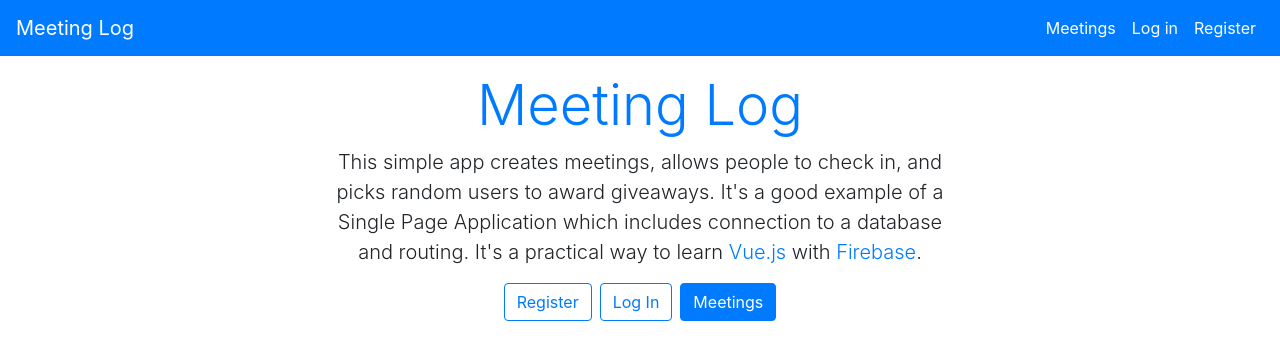
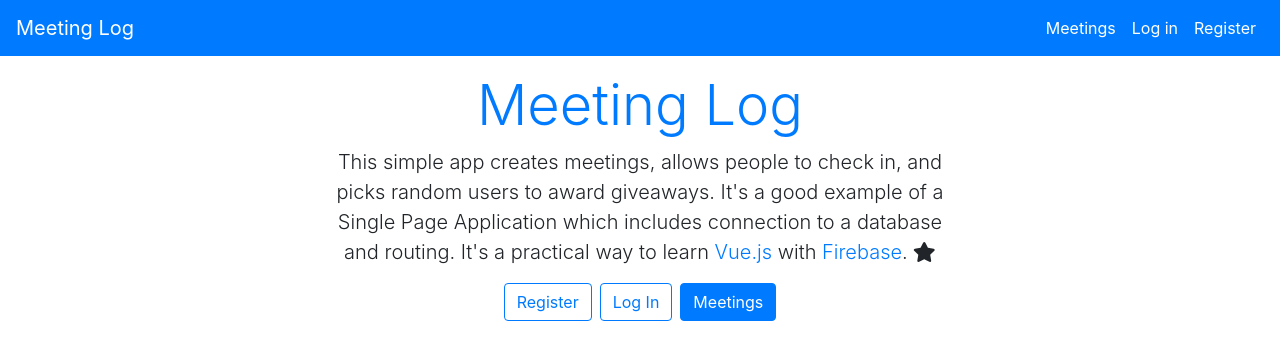
Before and after one commit to afolabiopakunle/errand-webapp, a Vue app: page / in a window 1280 px wide. Shown: the top 360 px of the page. Built offline with nearby package versions, Linux system fonts and the light colour scheme.

Commit message:
font awesome imported

```diff
--- a/src/main.js
+++ b/src/main.js
@@ -1,6 +1,15 @@
 import Vue from "vue";
 import App from "./App.vue";
 import router from "./router";
+
+import { library } from "@fortawesome/fontawesome-svg-core"
+
+import {
+  faTrash, faLink, faListUl, faRandom, faUndo, faStar, faEnvelope,
+} from "@fortawesome/free-solid-svg-icons";
+
+library.add(faTrash, faLink, faListUl, faRandom, faUndo, faStar, faEnvelope)
+
 
 Vue.config.productionTip = false;
 
--- a/src/views/Home.vue
+++ b/src/views/Home.vue
@@ -13,6 +13,7 @@
           >Vue.js</a>
           with
           <a href="https://firebase.google.com">Firebase</a>.
+          <font-awesome-icon icon="star"></font-awesome-icon>
         </p>
 
         <router-link class="btn btn-outline-primary mr-2" to="/register">Register</router-link>
@@ -25,9 +26,12 @@
 
 <script>
 // @ is an alias to /src
+import { FontAwesomeIcon } from "@fortawesome/vue-fontawesome";
 
 export default {
   name: "Home",
-  components: {}
+  components: {
+    FontAwesomeIcon
+  }
 };
 </script>
```
